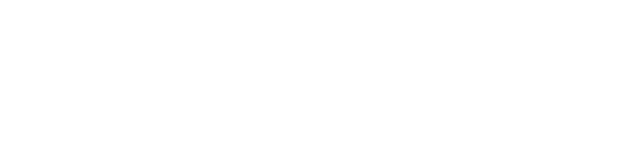
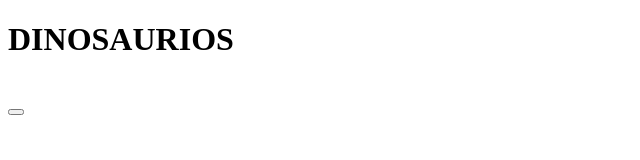
Before and after one commit to AdriNC44/Proyecto_LMAR_ARK, a plain HTML site: page index.html in a window 1280 px wide. Shown: the whole page, without its empty margins (0-640 px from the left). Drawn offline with Linux system fonts and the light colour scheme.

Commit message:
commit 3

```diff
--- a/index.html
+++ b/index.html
@@ -9,6 +9,17 @@
 </head>
 
 <body>
+    <header>
+        <h1>DINOSAURIOS</h1>
+        <p></p>
+    </header>
+    <section>
+        <article>
+            <h2></h2>
+            <img src="" alt="">
+        </article>
+        <button type="button"></button>
+    </section>
 
 </body>
 
```
